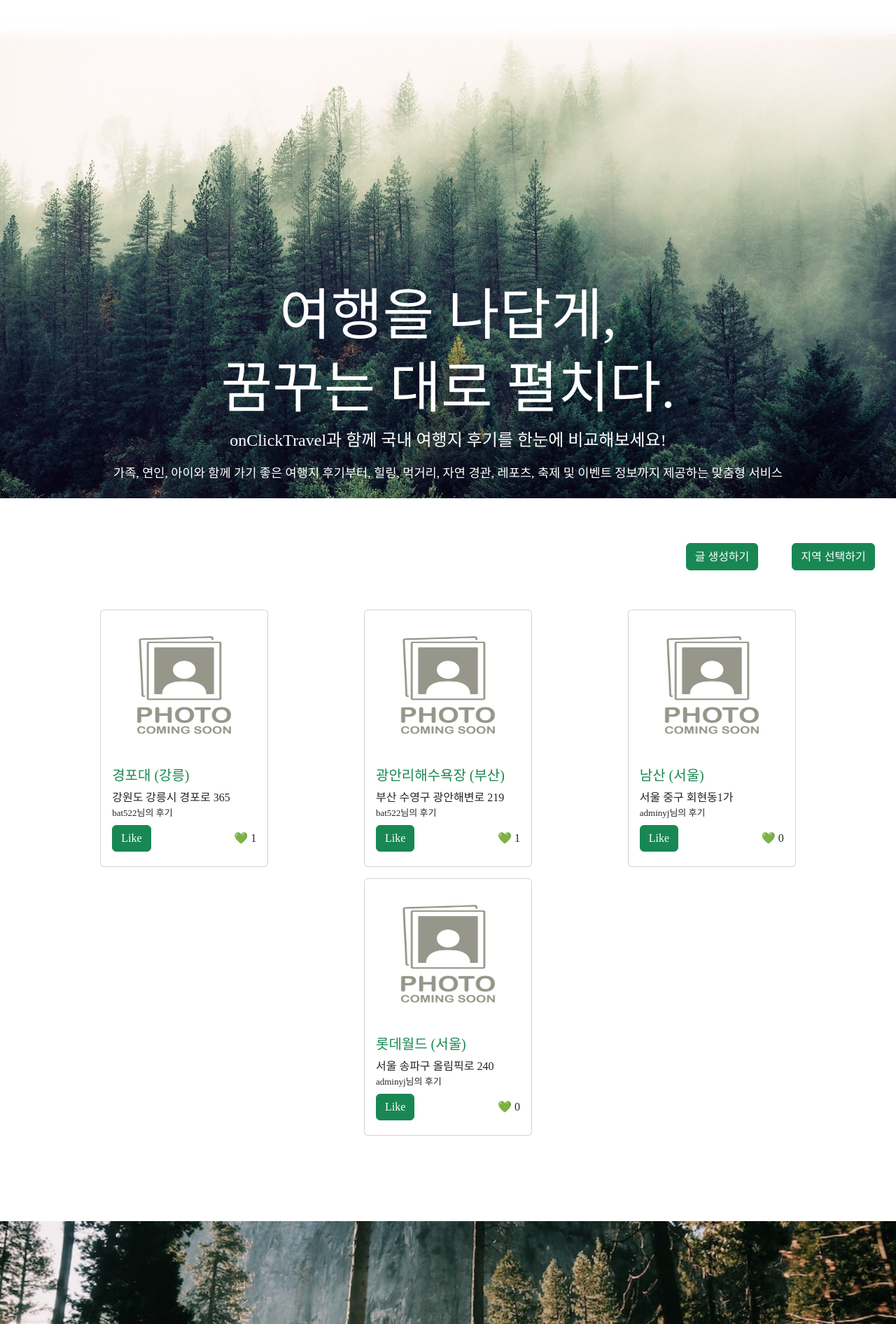
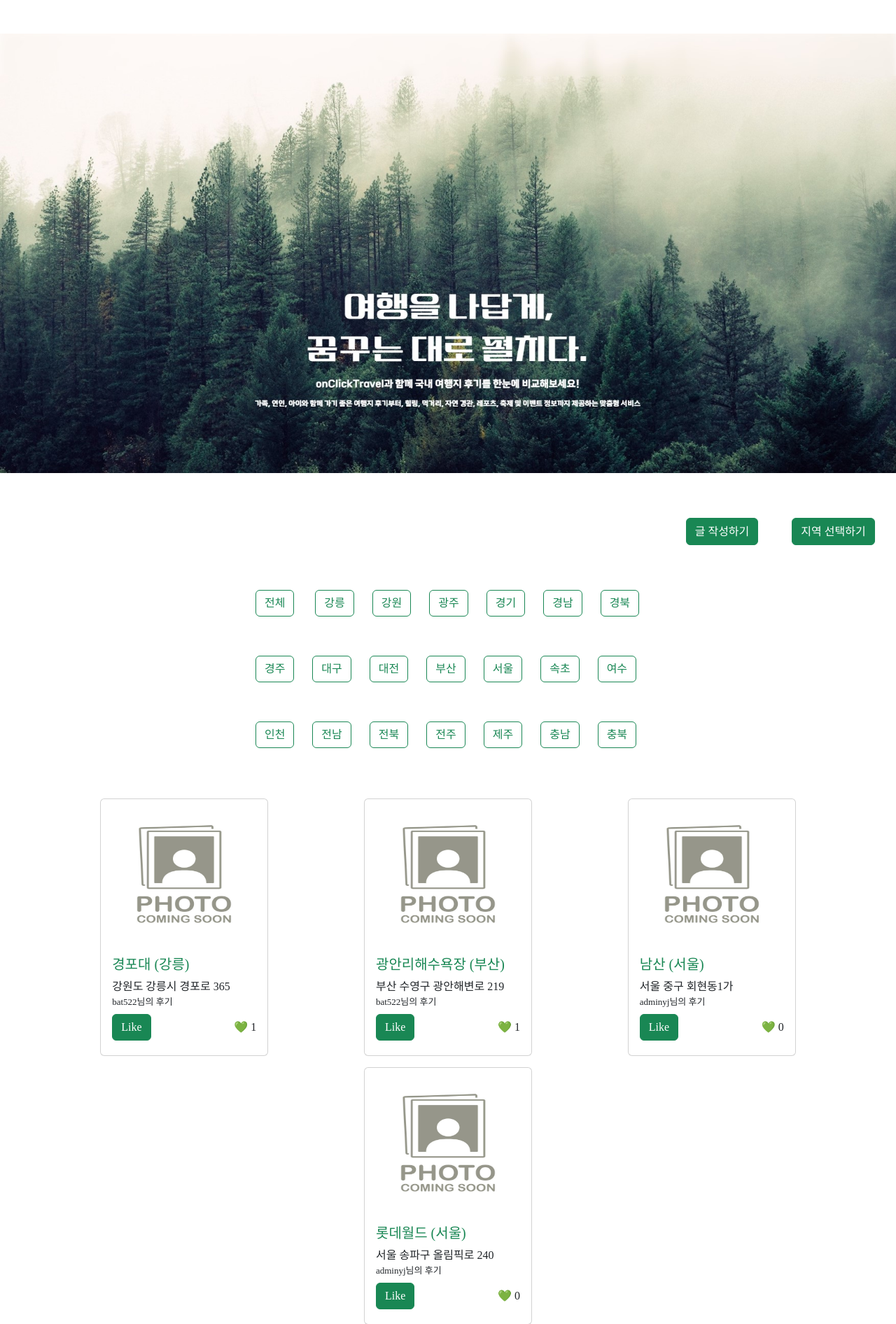
Before and after one commit to ParkJiHwan22/return_a_plus, a Django app: page / in a window 1280 px wide. Shown: the part 86-1978 px from the top of the page at 70% size. Run offline with Django 3.2, Linux system fonts and the light colour scheme; data comes from the database, SQL or seed files in the repository; data that the repository does not hold is empty; some web fonts are replaced.

Commit message:
전체 css 최종 수정 완료

```diff
--- a/accounts/templates/accounts/signup.html
+++ b/accounts/templates/accounts/signup.html
@@ -48,7 +48,7 @@
             숫자로만 이루어진 비밀번호는 사용할 수 없습니다.
           </p>
         </div>
-        {% comment %} <input type="submit" value='회원 가입' class="btn btn-success fw-bold  mb-5" style="font-family: 'S-CoreDream-3Light'; width:100%; padding:15px; font-size: 22px;"> {% endcomment %}
+        <input type="submit" value='회원 가입' class="btn btn-success fw-bold  mb-5" style="font-family: 'S-CoreDream-3Light'; width:100%; padding:15px; font-size: 22px;">
       </div>
     </form>
   </div>
--- a/posts/templates/posts/create.html
+++ b/posts/templates/posts/create.html
@@ -51,7 +51,6 @@ Create
         <div class="d-flex justify-content-center">
           <input type="submit" class="btn btn-success" style="font-family: 'S-CoreDream-3Light';" value="게시글 작성">
         </div>
-        <input type="submit" class="btn btn-success" value="게시글 작성">
       </div>
     </form>
   </div>
--- a/posts/templates/posts/index.html
+++ b/posts/templates/posts/index.html
@@ -16,9 +16,23 @@
   }
 
   @font-face {
+    font-family: 'establishRetrosansOTF';
+    src: url("https://cdn.jsdelivr.net/gh/projectnoonnu/noonfonts_2112@1.0/establishRetrosansOTF.woff") format('woff');
+    font-weight: normal;
+    font-style: normal;
+  }
+
+  @font-face {
     font-family: 'HANAMDAUM';
     src: url('https://cdn.jsdelivr.net/gh/projectnoonnu/noonfonts_2304-2@1.0/HANAMDAUM.woff2') format('woff2');
     font-weight: 400;
+    font-style: normal;
+  }
+
+  @font-face {
+    font-family: 'S-CoreDream-3Light';
+    src: url('https://cdn.jsdelivr.net/gh/projectnoonnu/noonfonts_six@1.2/S-CoreDream-3Light.woff') format('woff');
+    font-weight: normal;
     font-style: normal;
   }
 
@@ -126,15 +140,14 @@
 {% block title %}onClickTravel{% endblock title %}
 
 {% block content %}
-  <div class="mt-5 mb-5 d-flex justify-content-center align-items-center" style="width:100%;">
-    <div class="overlay-top"></div>
-    <img class="d-flex justify-content-center" style="max-width: 100%;" src="{% static '/img/profile_bg.jpg' %}" alt="profil_background_image">
+  <div class="mt-5 mb-5 d-flex justify-content-center align-items-center" style="max-width:100%; min-width: 100%">
+    <img class="d-flex justify-content-center" style="max-width: 100%; min-width:100%;" src="{% static '/img/index_page_bg.jpg' %}" alt="profil_background_image">
   </div>
   <div class="row ms-4 mt-5 mb-5 d-flex justify-content-center align-items-center" style="width:100%;">
     <div class="col-8" style="max-width: 100%;"></div>
     <div class="col-1 d-flex justify-content-center align-items-center" style="max-width: 100%;">
       <div class="ms-5 mt-3 button btn btn-success">
-        <a style="color:white; text-decoration-line: none; font-family: 'TheJamsil5Bold';" href="{% url 'posts:create' %}">글 생성하기</a>
+        <a style="color:white; text-decoration-line: none; font-family: 'TheJamsil5Bold';" href="{% url 'posts:create' %}">글 작성하기</a>
       </div>
       <div class="ms-5 mt-3 button btn btn-success">
         <p class='m-0'>
@@ -144,39 +157,45 @@
         </p>
       </div>
     </div>
-    <div class="position-absolute text-center text-white" style="top: 80%; left: 50%; transform: translate(-50%, -50%);">
-      <h1 style="font-family: 'establishRetrosansOTF'; font-size:500%;">여행을 나답게,</h1>
-      <h1 style="font-family: 'establishRetrosansOTF'; font-size:500%;">꿈꾸는 대로 펼치다.</h1>
-      <p class="animated-text" style="font-family: 'TheJamsil5Bold'; font-size:150%;">onClickTravel과 함께 국내 여행지 후기를 한눈에 비교해보세요!</p>
-      <p class="animated-text" style="font-family: 'TheJamsil5Bold'; font-size:110%;">가족, 연인, 아이와 함께 가기 좋은 여행지 후기부터, 힐링, 먹거리, 자연 경관, 레포츠, 축제 및 이벤트 정보까지 제공하는 맞춤형 서비스</p>
-    </div>
   </div>
   {% comment %} 05.07.22:49 지환 수정 {% endcomment %}
 
-  <div class="collapse" id="collapseExample">
-    <div class='d-flex justify-content-center mb-5'>
+  <div class="collapse d-flex flex-column justify-content-center" style="font-family: 'S-CoreDream-3Light'; margin-left:auto; margin-right:auto" id="collapseExample">
+    <div class='mb-5' style=" margin-left:auto; margin-right:auto">
+      <p style="color:black;"  font-size: 2rem;">
+        <div class="col">
+          <a class="button btn btn-outline-success" href="{% url 'posts:index' %}">전체</a>&nbsp;&nbsp;&nbsp;&nbsp;
+          <a class="button btn btn-outline-success" href="{% url 'posts:filter' '강릉'%}">강릉</a>&nbsp;&nbsp;&nbsp;
+          <a class="button btn btn-outline-success" href="{% url 'posts:filter' '강원'%}">강원</a>&nbsp;&nbsp;&nbsp;
+          <a class="button btn btn-outline-success" href="{% url 'posts:filter' '광주'%}">광주</a>&nbsp;&nbsp;&nbsp;
+          <a class="button btn btn-outline-success" href="{% url 'posts:filter' '경기'%}">경기</a>&nbsp;&nbsp;&nbsp;
+          <a class="button btn btn-outline-success" href="{% url 'posts:filter' '경남'%}">경남</a>&nbsp;&nbsp;&nbsp;
+          <a class="button btn btn-outline-success" href="{% url 'posts:filter' '경북'%}">경북</a>&nbsp;&nbsp;&nbsp;
+        </div>
+      </p>
+      <br>
       <p style="color:black; font-family: 'TheJamsil5Bold';  font-size: 2rem;">
-        <a href="{% url 'posts:index' %}">전체</a>&nbsp;&nbsp;&nbsp;&nbsp;
-        <a href="{% url 'posts:filter' '강릉'%}">강릉</a>&nbsp;&nbsp;&nbsp;
-        <a href="{% url 'posts:filter' '강원'%}">강원</a>&nbsp;&nbsp;&nbsp;
-        <a href="{% url 'posts:filter' '광주'%}">광주</a>&nbsp;&nbsp;&nbsp;
-        <a href="{% url 'posts:filter' '경기'%}">경기</a>&nbsp;&nbsp;&nbsp;
-        <a href="{% url 'posts:filter' '경남'%}">경남</a>&nbsp;&nbsp;&nbsp;
-        <a href="{% url 'posts:filter' '경북'%}">경북</a>&nbsp;&nbsp;&nbsp;
-        <a href="{% url 'posts:filter' '경주'%}">경주</a>&nbsp;&nbsp;&nbsp;
-        <a href="{% url 'posts:filter' '대구'%}">대구</a>&nbsp;&nbsp;&nbsp;
-        <a href="{% url 'posts:filter' '대전'%}">대전</a>&nbsp;&nbsp;&nbsp;
-        <a href="{% url 'posts:filter' '부산'%}">부산</a>&nbsp;&nbsp;&nbsp;
-        <a href="{% url 'posts:filter' '서울'%}">서울</a>&nbsp;&nbsp;&nbsp;
-        <a href="{% url 'posts:filter' '속초'%}">속초</a>&nbsp;&nbsp;&nbsp;
-        <a href="{% url 'posts:filter' '여수'%}">여수</a>&nbsp;&nbsp;&nbsp;
-        <a href="{% url 'posts:filter' '인천'%}">인천</a>&nbsp;&nbsp;&nbsp;
-        <a href="{% url 'posts:filter' '전남'%}">전남</a>&nbsp;&nbsp;&nbsp;
-        <a href="{% url 'posts:filter' '전북'%}">전북</a>&nbsp;&nbsp;&nbsp;
-        <a href="{% url 'posts:filter' '전주'%}">전주</a>&nbsp;&nbsp;&nbsp;
-        <a href="{% url 'posts:filter' '제주'%}">제주</a>&nbsp;&nbsp;&nbsp;
-        <a href="{% url 'posts:filter' '충남'%}">충남</a>&nbsp;&nbsp;&nbsp;
-        <a href="{% url 'posts:filter' '충북'%}">충북</a>&nbsp;&nbsp;&nbsp;
+        <div class="col">
+          <a class="button btn btn-outline-success" href="{% url 'posts:filter' '경주'%}">경주</a>&nbsp;&nbsp;&nbsp;
+          <a class="button btn btn-outline-success" href="{% url 'posts:filter' '대구'%}">대구</a>&nbsp;&nbsp;&nbsp;
+          <a class="button btn btn-outline-success" href="{% url 'posts:filter' '대전'%}">대전</a>&nbsp;&nbsp;&nbsp;
+          <a class="button btn btn-outline-success" href="{% url 'posts:filter' '부산'%}">부산</a>&nbsp;&nbsp;&nbsp;
+          <a class="button btn btn-outline-success" href="{% url 'posts:filter' '서울'%}">서울</a>&nbsp;&nbsp;&nbsp;
+          <a class="button btn btn-outline-success" href="{% url 'posts:filter' '속초'%}">속초</a>&nbsp;&nbsp;&nbsp;
+          <a class="button btn btn-outline-success" href="{% url 'posts:filter' '여수'%}">여수</a>&nbsp;&nbsp;&nbsp;
+        </div>
+      </p>
+      <br>
+      <p style="color:black; font-family: 'TheJamsil5Bold';  font-size: 2rem;">
+        <div class="col">
+          <a class="button btn btn-outline-success" href="{% url 'posts:filter' '인천'%}">인천</a>&nbsp;&nbsp;&nbsp;
+          <a class="button btn btn-outline-success" href="{% url 'posts:filter' '전남'%}">전남</a>&nbsp;&nbsp;&nbsp;
+          <a class="button btn btn-outline-success" href="{% url 'posts:filter' '전북'%}">전북</a>&nbsp;&nbsp;&nbsp;
+          <a class="button btn btn-outline-success" href="{% url 'posts:filter' '전주'%}">전주</a>&nbsp;&nbsp;&nbsp;
+          <a class="button btn btn-outline-success" href="{% url 'posts:filter' '제주'%}">제주</a>&nbsp;&nbsp;&nbsp;
+          <a class="button btn btn-outline-success" href="{% url 'posts:filter' '충남'%}">충남</a>&nbsp;&nbsp;&nbsp;
+          <a class="button btn btn-outline-success" href="{% url 'posts:filter' '충북'%}">충북</a>&nbsp;&nbsp;&nbsp;
+        </div>
       </p>
     </div>
   </div>
@@ -261,10 +280,10 @@
         <div class="carousel-inner d-flex justify-content-center">
           {% for post in posts %}
           <div class="carousel-item {% if forloop.first %} active {% endif %}" style="object-fit: cover; width: auto; margin: auto;">
-            {% if post.postimage_set.exists %}
-              <img src="{{ post.postimage_set.first.image.url }}" style="object-fit: cover; max-height:33rem; min-height:33rem; width: auto; margin-left: auto; margin-right:auto;" class="d-block w-100" alt="...">
+            {% if post.post_images.exists %}
+              <img src="{{ post.post_images.first.image.url }}" style="object-fit: cover; max-height:34rem; min-height:34rem; width: auto; margin-left: auto; margin-right:auto;" class="d-block w-100" alt="...">
             {% else %}
-              <img src="{% static 'no_image.jpg' %}" style="object-fit: cover; max-height:33rem; min-height:33rem; width: auto; margin-left: auto; margin-right:auto;" class="d-block w-100" alt="...">
+              <img src="{% static 'no_image.jpg' %}" style="object-fit: cover; max-height:34rem; min-height:34rem; width: auto; margin-left: auto; margin-right:auto;" class="d-block w-100" alt="...">
             {% endif %}
           </div>
           {% endfor %}
```
Also changed, not shown: posts/templates/posts/detail.html (+17 -88 lines), static/img/index_page_bg.jpg (added).
